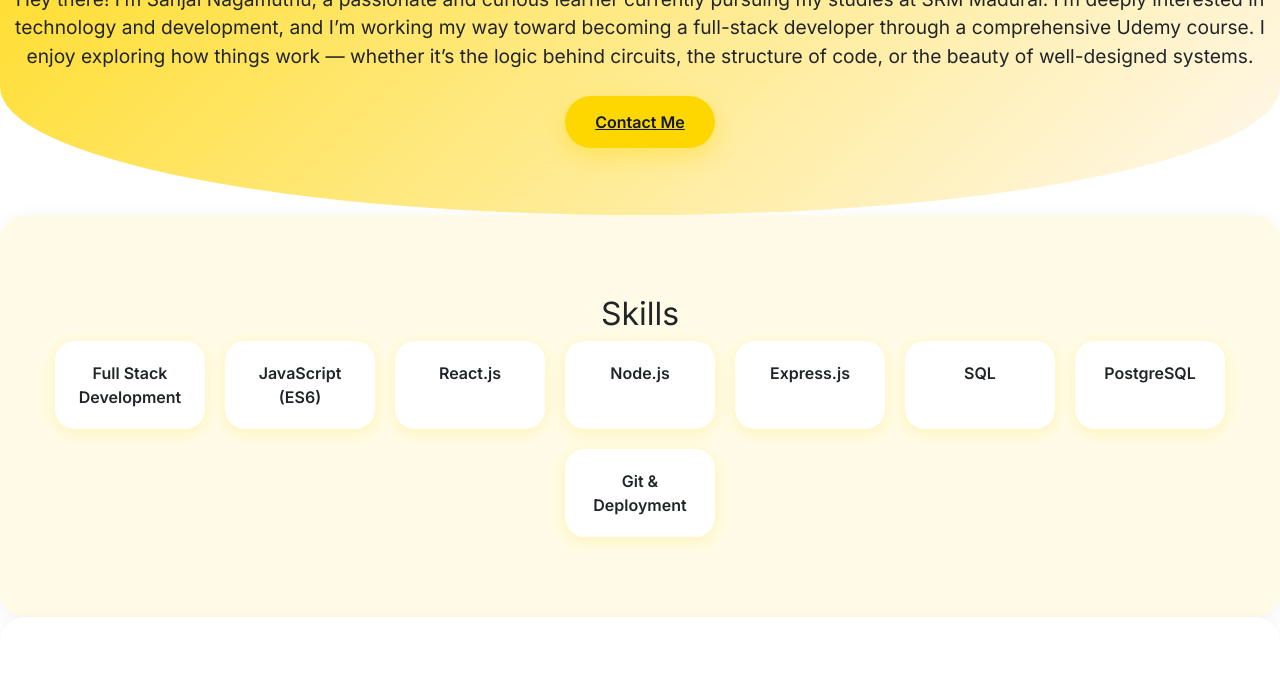
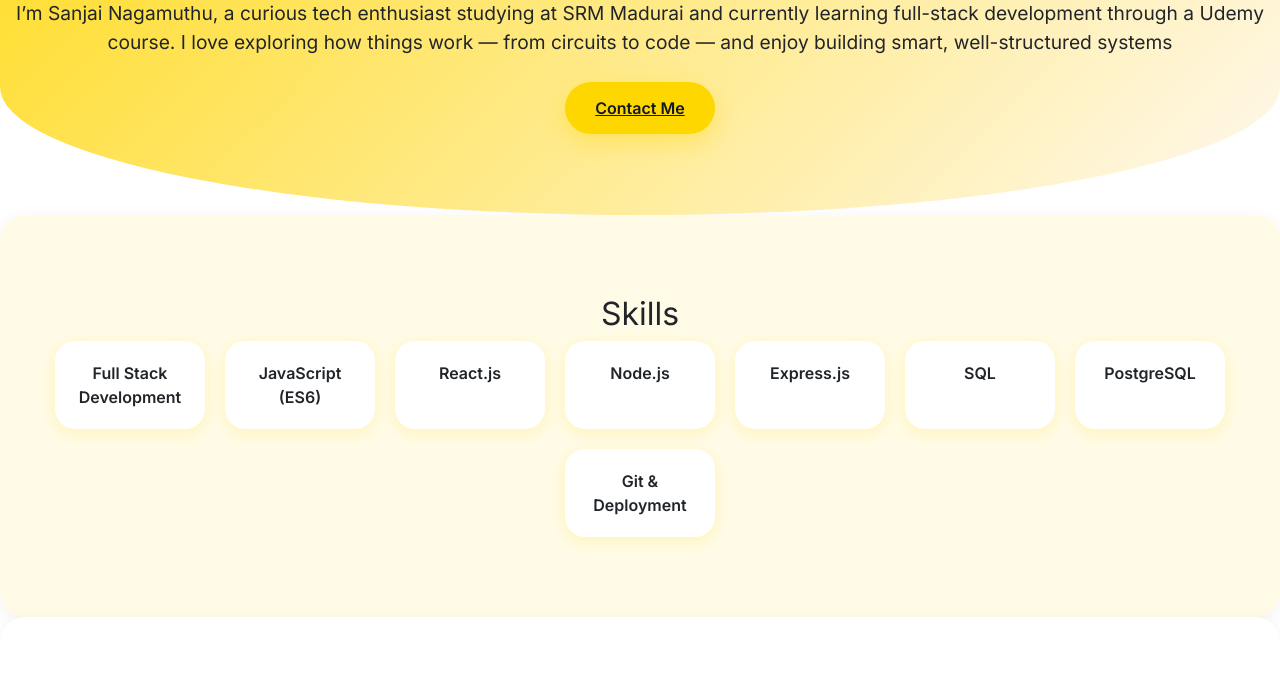
Before and after one commit to sanjaidaredevil/Team257, a plain HTML site: page members/sanjai.html in a window 1280 px wide. Shown: the part 425-1100 px from the top of the page. Drawn offline with nearby package versions, Linux system fonts and the light colour scheme; files whose address does not match are found by name.

Commit message:
updated the project

```diff
--- a/members/sanjai.html
+++ b/members/sanjai.html
@@ -20,7 +20,7 @@
     </div>
   </div>
   <h1>Sanjai Nagamuthu</h1>
-  <p>Hey there! I’m Sanjai Nagamuthu, a passionate and curious learner currently pursuing my studies at SRM Madurai. I’m deeply interested in technology and development, and I’m working my way toward becoming a full-stack developer through a comprehensive Udemy course. I enjoy exploring how things work — whether it’s the logic behind circuits, the structure of code, or the beauty of well-designed systems.</p>
+  <p>I’m Sanjai Nagamuthu, a curious tech enthusiast studying at SRM Madurai and currently learning full-stack development through a Udemy course. I love exploring how things work — from circuits to code — and enjoy building smart, well-structured systems</p>
   <a href="#contact" class="button">Contact Me</a>
 </section>
 
```
